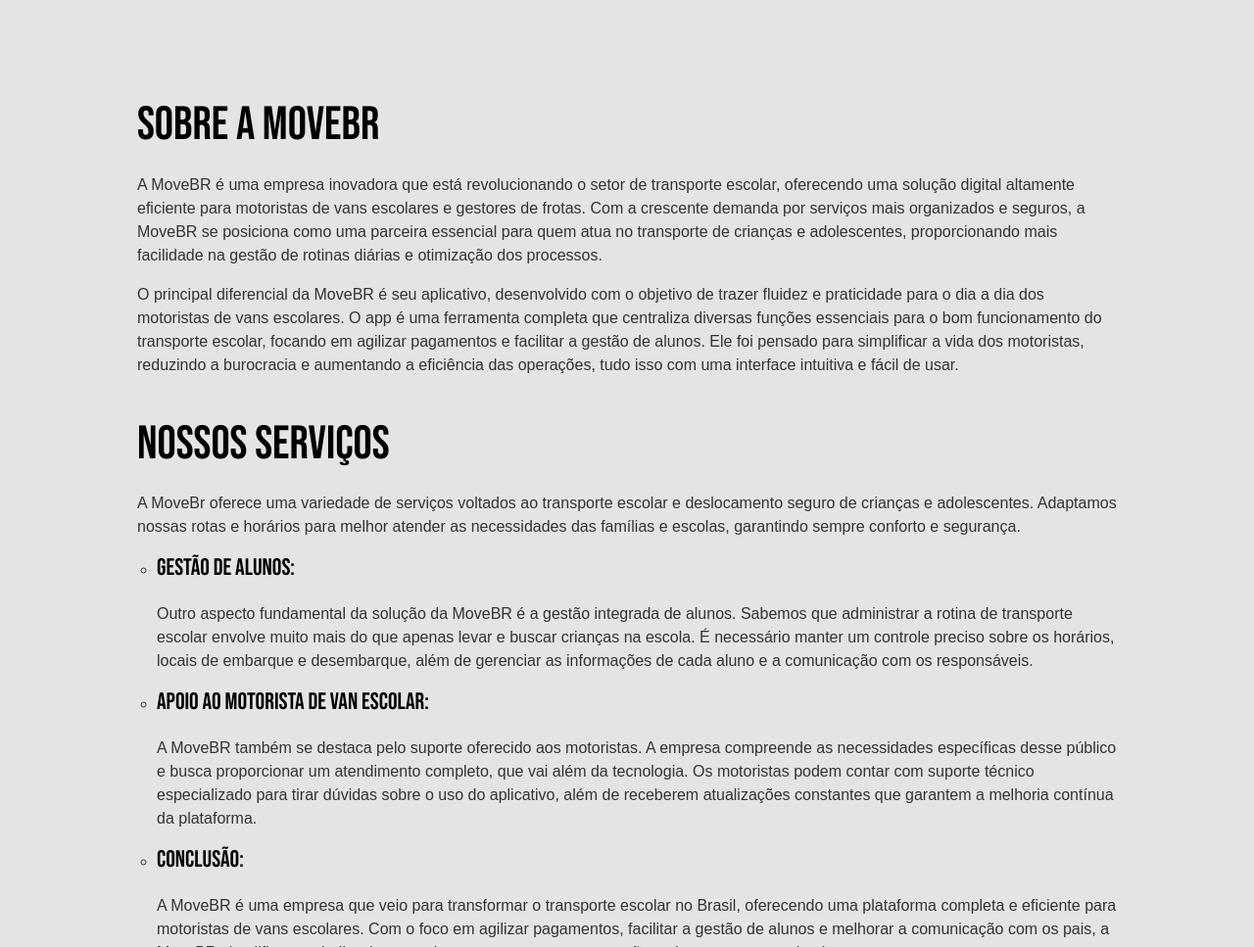
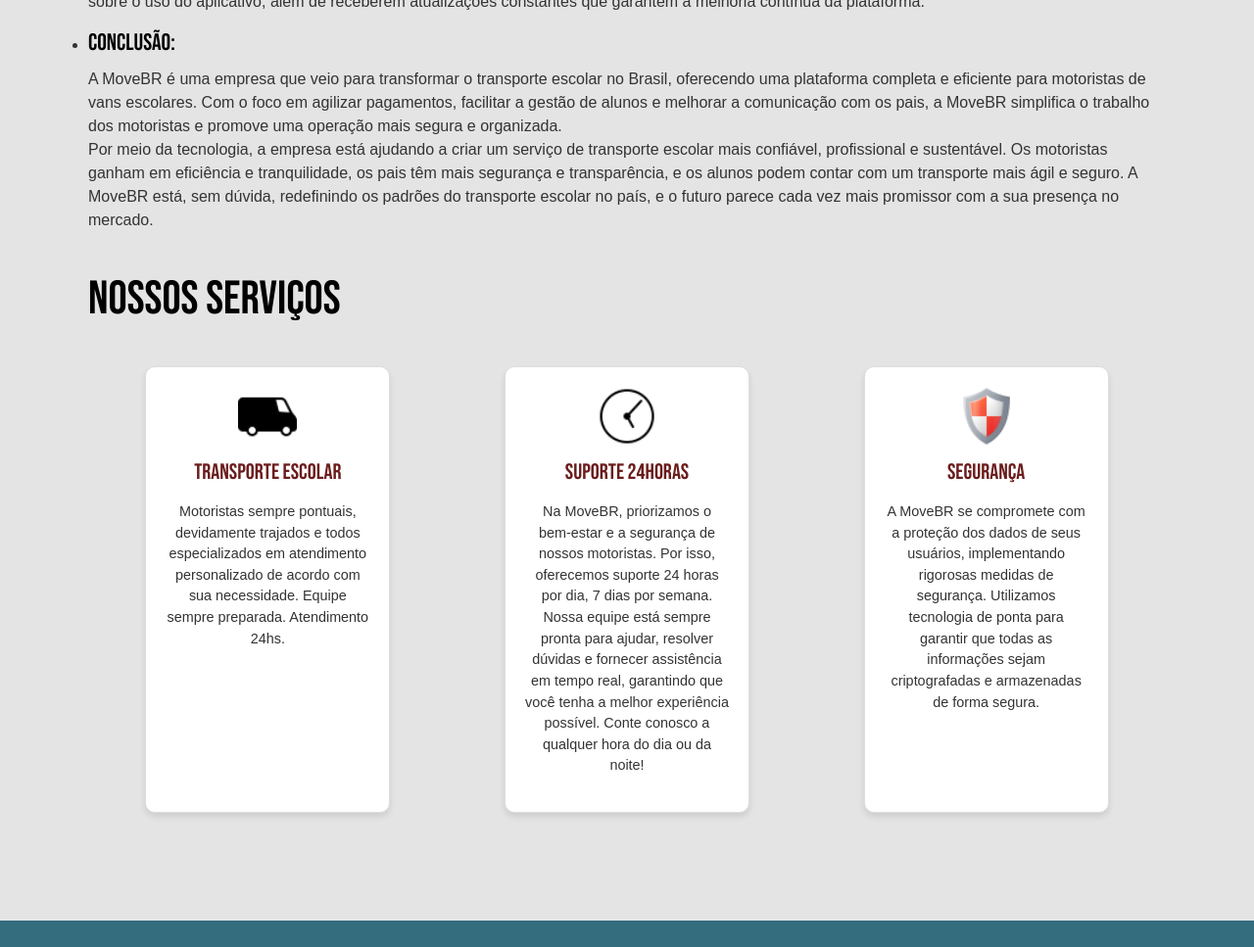
Before and after one commit to CarrodeLuxo021/MoveBR, a Flask app: template templates/pag-inicial.html in a window 1280 px wide. Shown: the part 901-1868 px from the top of the page at 98% size. Run offline with Flask 3, Linux system fonts and the light colour scheme; the template is opened without the code that fills it, so the values that code supplies are empty; some libraries are stand-ins or nearby versions.

Commit message:
finalização da pag-inicial

```diff
--- a/static/css/pag-inicial.css
+++ b/static/css/pag-inicial.css
@@ -7,40 +7,34 @@
 
 body {
     font-family: Arial, sans-serif;
-    background-color: #e4e4e4; /* Verde escuro */
+    background-color: #e4e4e4;
     color: #fff;
+    display: flex;
     flex-direction: column;
-    align-items: center;
-    height: 100vh;
     justify-content: space-between;
-
+    min-height: 100vh;
 }
 
 header {
     display: flex;
-    justify-content:space-between;
+    justify-content: space-between;
     align-items: center;
     width: 100%;
-    height: 25%;
     padding: 5px;
-    background-image: linear-gradient(to right, #6DA6B1 0%, #346D7E 100%); /* Gradiente suave de azul claro para azul petróleo */
-    color: #fff; /* Texto em bege claro para contraste elegante */
-    box-shadow: 0 4px 8px rgba(0, 0, 0, 0.15); /* Sombra suave para profundidade */
+    background-image: linear-gradient(to right, #6DA6B1 0%, #346D7E 100%);
+    color: #fff;
+    box-shadow: 0 4px 8px rgba(0, 0, 0, 0.15);
+    z-index: 999;
 }
-.c2{
 
+.c2 {
     width: 100%;
     height: 700px;
- }
-
-
-.logo img{
-    width: 150px;
+    object-fit: cover;
 }
 
-header h1 {
-    color: #ffcc00; /* Amarelo */
-    font-size: 2rem;
+.logo img {
+    width: 150px;
 }
 
 .menu-icon {
@@ -103,131 +96,41 @@ header h1 {
 .card p {
     margin-top: 10px;
     font-size: 1.2rem;
-    color: #fff;
 }
 
-/* Efeitos de hover */
 .card:hover {
+    transform: scale(1.05);
     background-color: #ffcc00; /* Amarelo */
-    transform: scale(1.05);
 }
 
 .card:active {
     transform: scale(0.98);
 }
 
-.container {
-    display: flex;
-    justify-content: center;
-    align-items: center;
-    width: 100%;
-    height: calc(100vh - 80px); /* Altura restante após o header */
-    background-color: #004400;
-}
 
-@media screen and (min-width: 600px) {
-    .menu {
-        flex-direction: column;
-        justify-content: center;
-    }
-
-    .container p {
-        font-size: 1.5rem;
-    }
-}
-
-/* Estilos adicionais */
-
-/* Seção principal */
+/* Seções principais */
 main {
-    padding: 100px;
-
+    padding: 50px;
     max-width: 1200px;
     margin: 0 auto;
     color: #333;
 }
 
 h2 {
-    color: #000000;
+    color: #000;
     margin-bottom: 20px;
-    font-size: 300%;
-    font-family: "Bebas Neue", sans-serif;
-    font-weight: 400;
-    font-style: normal;
+    font-size: 3rem;
+    font-family: 'Bebas Neue', sans-serif;
+}
 
-
-}
-h4{
-    color: #000000;
-    margin-bottom: 20px;
-    font-family: "Bebas Neue", sans-serif;
-    font-weight: 400;
-    font-style: normal;
+h4 {
+    color: #000;
+    margin-bottom: 10px;
+    font-family: 'Bebas Neue', sans-serif;
 }
 
 section {
     margin-bottom: 40px;
-}
-
-
-.services ul,
-.about ul,
-.security ul {
-    list-style-type: circle;
-    padding-left: 20px;
-}
-
-.services img,
-.about img,
-.security img {
-    width: 100%;
-    max-width: 600px;
-    height: auto;
-    margin: 20px 0;
-}
-
-.team {
-    background-color: #f7f7f7;
-    padding: 30px;
-    text-align: center;
-}
-
-.team img {
-    border-radius: 50%;
-    width: 150px;
-    height: 150px;
-    object-fit: cover;
-}
-
-.team h3 {
-    color: #6DA6B1;
-}
-
-.testimonials {
-    background-color: #fff3e0;
-    padding: 30px;
-}
-
-.testimonials blockquote {
-    border-left: 5px solid #6DA6B1;
-    padding-left: 15px;
-    font-style: italic;
-    color: #555;
-}
-
-
-
-
-
-
-
-
-
-
-.servicos {
-    max-width: 1200px;
-    margin: 0 auto;
-    padding: 40px 20px;
 }
 
 .cards2 {
@@ -249,13 +152,13 @@ section {
 
 .card3 h2 {
     color: #6b1c1c;
-    font-size: 1.4em;
+    font-size: 1.4rem;
     margin-bottom: 15px;
 }
 
 .card3 p {
     color: #333;
-    font-size: 0.9em;
+    font-size: 0.9rem;
 }
 
 .icon img {
--- a/templates/pag-inicial.html
+++ b/templates/pag-inicial.html
@@ -57,28 +57,7 @@
 
 
     </nav>
-          <!-- carrosel de imgs -->
-          <div id="carouselExampleFade" class="carousel slide carousel-fade" data-ride="carousel">
-            <div class="carousel-inner">
-              <div class="carousel-item active">
-                <img class="c2" src="https://img.freepik.com/fotos-premium/van-branco-isolado-sobre-superficie-transparente-1_1134599-6943.jpg" alt="Primeiro Slide">
-              </div>
-              <div class="carousel-item">
-                <img class="c2" src="/static/icones/Venh a com a move.png" alt="Segundo Slide">
-              </div>
-              <div class="carousel-item">
-                <img class="c2" src="https://img.freepik.com/fotos-premium/van-branco-isolado-sobre-superficie-transparente-1_1134599-6943.jpg" alt="Terceiro Slide">
-              </div>
-            </div>
-            <a class="carousel-control-prev" href="#carouselExampleFade" role="button" data-slide="prev">
-              <span class="carousel-control-prev-icon" aria-hidden="true"></span>
-              <span class="sr-only">Anterior</span>
-            </a>
-            <a class="carousel-control-next" href="#carouselExampleFade" role="button" data-slide="next">
-              <span class="carousel-control-next-icon" aria-hidden="true"></span>
-              <span class="sr-only">Próximo</span>
-            </a>
-        </div>
+
 
     <main>
 
@@ -120,7 +99,7 @@
 
                 <div class="card3">
                     <div class="icon">
-                        <img src="car-icon.png" alt="Transporte Executivo">
+                        <img src="/static/icones/van-icon.png" alt="Transporte Executivo">
                     </div>
                     <h2>Transporte Escolar</h2>
                     <p>Motoristas sempre pontuais, devidamente trajados e todos especializados em atendimento personalizado de acordo com sua necessidade. Equipe sempre preparada. Atendimento 24hs.</p>
@@ -128,31 +107,37 @@
 
                 <div class="card3">
                     <div class="icon">
-                        <img src="plane-icon.png" alt="Transfer para Aeroporto">
+                        <img src="/static/icones/relogio.png" alt="Transfer para Aeroporto">
                     </div>
-                    <h2>Transfer para Aeroporto</h2>
-                    <p>Na chegada ou na saída, fazemos o seu Transfer do/para Aeroporto ou Rodoviária, em veículos com ar-condicionado e confortáveis, 24hs por dia.</p>
+                    <h2>Suporte 24Horas</h2>
+                    <p>Na MoveBR, priorizamos o bem-estar e a segurança de nossos motoristas. Por isso, oferecemos suporte 24 horas por dia, 7 dias por semana. Nossa equipe está sempre pronta para ajudar, resolver dúvidas e fornecer assistência em tempo real, garantindo que você tenha a melhor experiência possível. Conte conosco a qualquer hora do dia ou da noite!</p>
                 </div>
 
                 <div class="card3">
                     <div class="icon">
-                        <img src="map-icon.png" alt="Passeios e Excursões">
+                        <img src="/static/icones/escudo.png" alt="Passeios e Excursões">
                     </div>
-                    <h2>Passeios e Excursões</h2>
-                    <p>Levamos você para passeios à diversos pontos turísticos, seja um passeio em Família, ou um evento da sua Empresa, Igreja ou Instituição. Tudo com, segurança e conforto.</p>
+                    <h2>Segurança</h2>
+                    <p>A MoveBR se compromete com a proteção dos dados de seus usuários, implementando rigorosas medidas de segurança. Utilizamos tecnologia de ponta para garantir que todas as informações sejam criptografadas e armazenadas de forma segura.</p>
                 </div>
 
-                <div class="card3">
-                    <div class="icon">
-                        <img src="bus-icon.png" alt="Transporte Corporativo">
-                    </div>
-                    <h2>Transporte Corporativo</h2>
-                    <p>Precisa de transporte para seu evento? Oferecemos diversas opções para atender perfeitamente o seu evento: casamentos, excursões, convenções, entre outros.</p>
-                </div>
 
             </div>
         </section>
     </main>
+
+    <footer>
+        <div class="social-icons">
+            <a href="#"><img src="https://img.icons8.com/ios-filled/30/ffffff/facebook-new.png" alt="Facebook"/></a>
+            <a href="#"><img src="https://img.icons8.com/ios-filled/30/ffffff/instagram-new.png" alt="Instagram"/></a>
+            <a href="#"><img src="https://img.icons8.com/ios-filled/30/ffffff/twitter-squared.png" alt="Twitter"/></a>
+        </div>
+        <p>&copy; 2024 MoveBR. Todos os direitos reservados.</p>
+    </footer>
+
+
+
+
 
 
 
```
Also changed, not shown: other parts of static/css/pag-inicial.css (+59 -20 lines), static/icones/escudo.png (added), static/icones/relogio.png (added), static/icones/van-icon.png (added).
